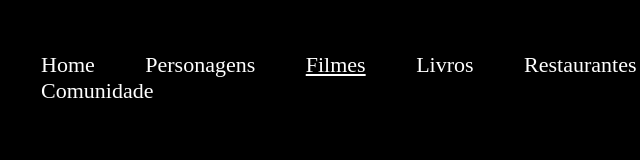
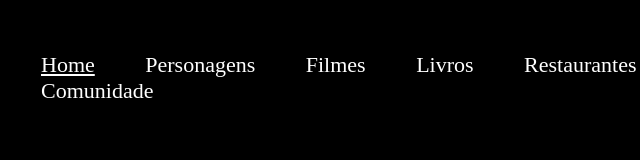
Before and after one commit to brunolimal/harrypotter-css, a plain HTML site: page index.html in a window 1280 px wide. Shown: the full height of the page, 309-949 px from the left. Drawn offline with Linux system fonts and the light colour scheme.

Commit message:
Criado index fake

```diff
--- a/index.html
+++ b/index.html
@@ -14,9 +14,9 @@
         <div>
         <nav class="menu__superior">
         <ul>
-          <li><a href="index.html">Home</a></li>
+          <li><a href="index.html"><u>Home</u></a></li>
           <li><a href="personagens.html">Personagens</a></li>
-          <li><a href="filmes.html"><u>Filmes</u></a></li>
+          <li><a href="filmes.html">Filmes</a></li>
           <li><a href="livros.html">Livros</a></li>
           <li><a href="restaurante.html">Restaurantes</a></li>
           <li><a href="hospedagens.html">Hospedagens</a></li>
```
